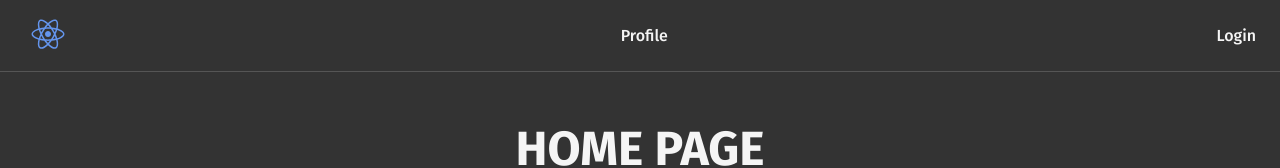
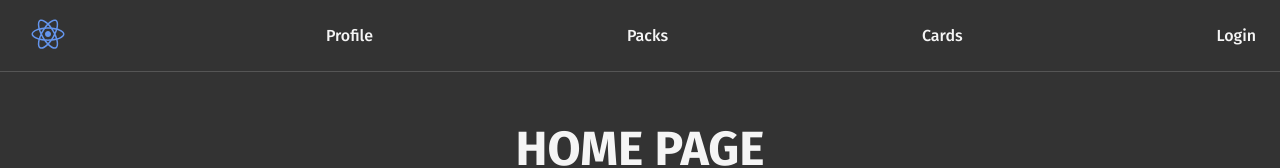
Before and after one commit to aportraitofjoyce/cards-react, a React (Create React App) app: page / in a window 1280 px wide. Shown: the top 168 px of the page. Built offline with nearby package versions, Linux system fonts and the light colour scheme; no server answers.

Commit message:
Routes and links to Packs/Cards

```diff
--- a/src/components/Header/Header.tsx
+++ b/src/components/Header/Header.tsx
@@ -16,6 +16,8 @@ export const Header: FC = () => {
             <nav className={s.container}>
                 <Link to={PATH.HOME}><ReactIcon/></Link>
                 <NavLink activeClassName={s.active} to={PATH.PROFILE}>Profile</NavLink>
+                <NavLink activeClassName={s.active} to={PATH.PACKS}>Packs</NavLink>
+                <NavLink activeClassName={s.active} to={PATH.CARDS}>Cards</NavLink>
 
                 {!isLoggedIn
                     ? <NavLink activeClassName={s.active} to={PATH.LOGIN}>Login</NavLink>
--- /dev/null
+++ b/src/pages/Cards/Cards.tsx
@@ -0,0 +1,9 @@
+import React, {FC} from 'react'
+
+export const Cards: FC = () => {
+    return (
+        <div>
+            <h1>Cards</h1>
+        </div>
+    )
+}
--- /dev/null
+++ b/src/pages/Packs/Packs.tsx
@@ -0,0 +1,9 @@
+import React, {FC} from 'react'
+
+export const Packs: FC = () => {
+    return (
+        <div>
+            <h1>Packs</h1>
+        </div>
+    )
+}
--- a/src/routes/routes.ts
+++ b/src/routes/routes.ts
@@ -7,6 +7,8 @@ import {PasswordRecovery} from '../pages/PasswordPages/PasswordRecovery/Password
 import {NewPassword} from '../pages/PasswordPages/NewPassword/NewPassword'
 import {CheckEmail} from '../pages/PasswordPages/CheckEmail/CheckEmail'
 import {Home} from '../pages/Home/Home'
+import {Packs} from '../pages/Packs/Packs'
+import {Cards} from '../pages/Cards/Cards'
 
 export enum PATH {
     HOME = '/',
@@ -19,6 +21,8 @@ export enum PATH {
     NEW_PASSWORD = '/new-password',
     NEW_PASSWORD_WITH_TOKEN = '/new-password/:token?',
     CHECK_EMAIL = '/check-email',
+    PACKS = '/packs',
+    CARDS = '/cards',
 }
 
 type Routes = {
@@ -35,5 +39,7 @@ export const publicRoutes: Routes[] = [
     {path: PATH.PASSWORD_RECOVERY, component: PasswordRecovery},
     {path: PATH.NEW_PASSWORD_WITH_TOKEN, component: NewPassword},
     {path: PATH.CHECK_EMAIL, component: CheckEmail},
+    {path: PATH.PACKS, component: Packs},
+    {path: PATH.CARDS, component: Cards},
     {path: PATH.ERROR, component: Error},
 ]
```
